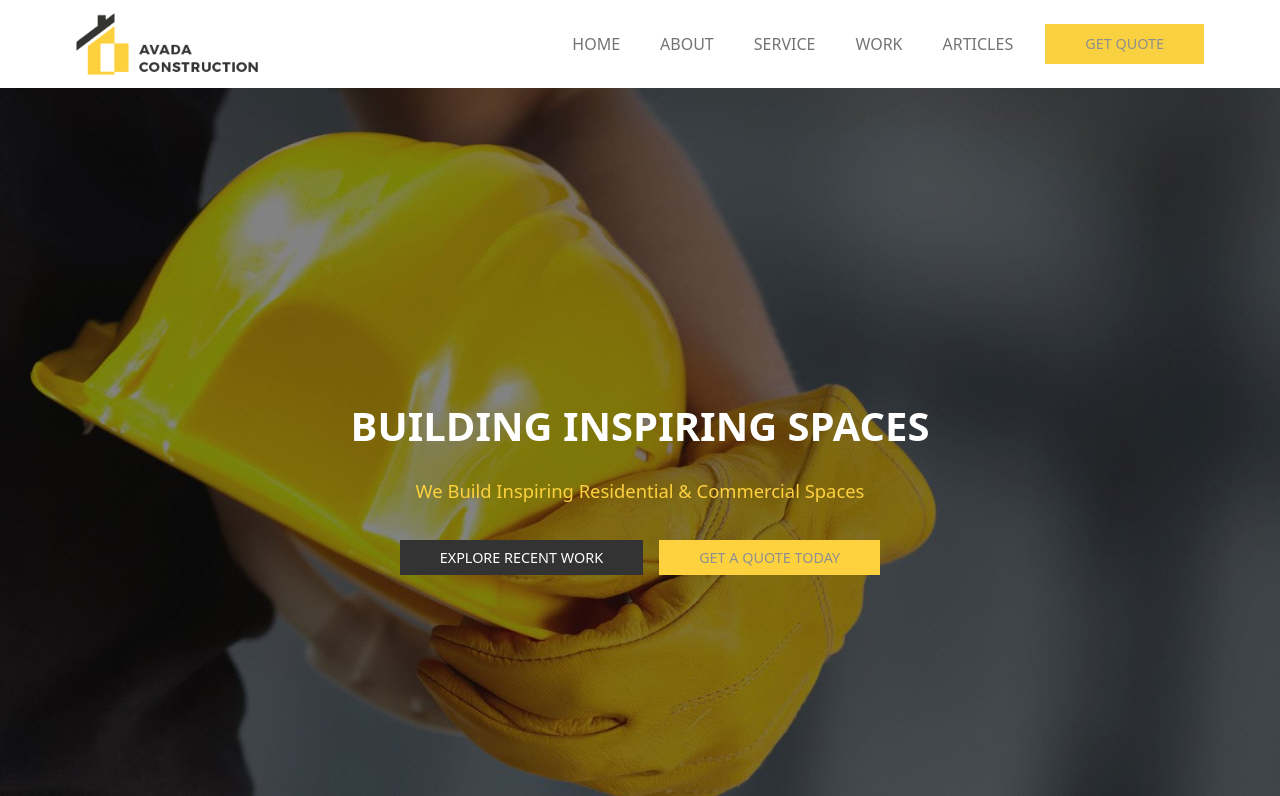
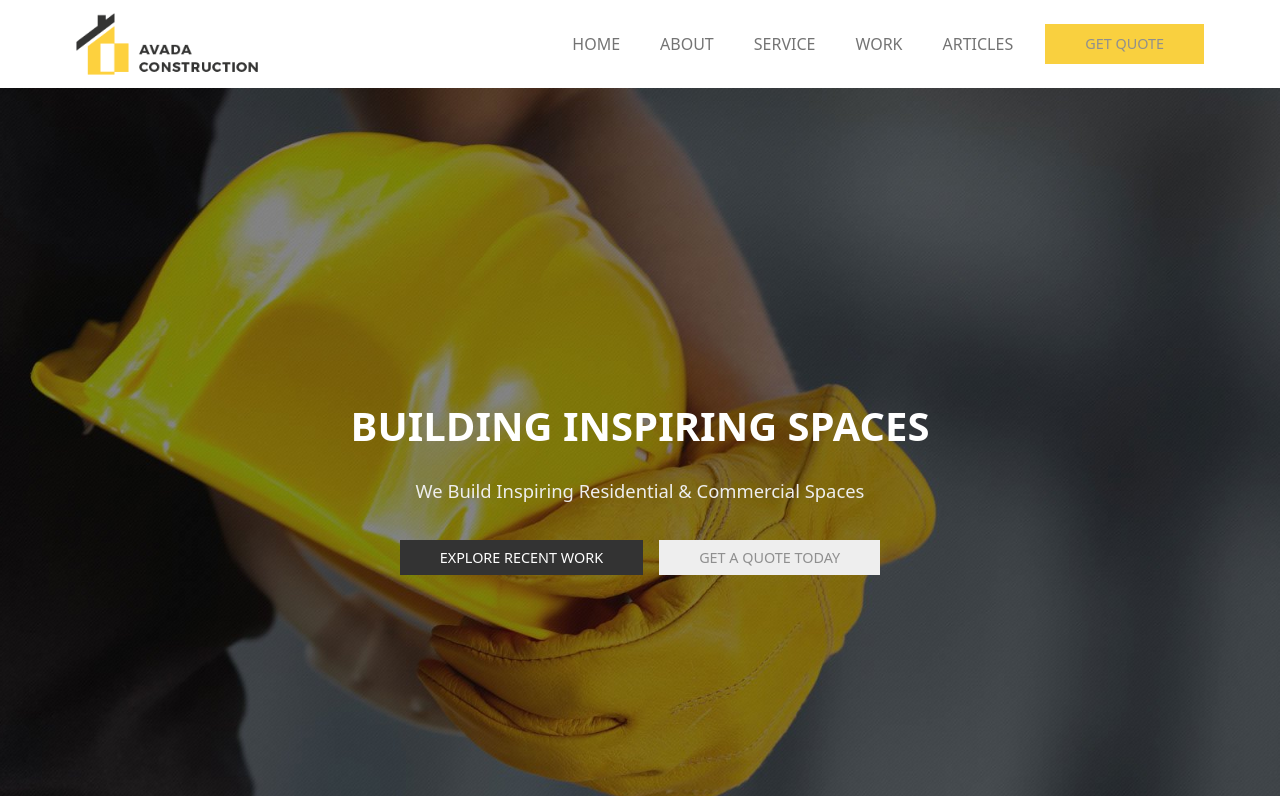
Before and after one commit to LorenzoOgnibene/proj-html-vuejs, a Vue app: page / in a window 1280 px wide. Shown: the top 796 px of the page. Built offline with nearby package versions, Linux system fonts and the light colour scheme.

Commit message:
Change color

```diff
--- a/src/store.js
+++ b/src/store.js
@@ -121,19 +121,19 @@ export const store = reactive({
             img : 'blog-post-134132600-400x241.jpg',
             title : 'Redeveloping Florida\'s Remote Southern Coast',
             date : 'December 7th 2015',
-            description : 'Technology is Here to Stay Lorem ipsum dolor sit, amet consectetur adipisicing elit. Animi, quibusdam modi quis nemo dolor voluptates.'
+            description : 'Technology is Here to Stay Lorem ipsum dolor sit amet, consectetur adipiscing elit. Vivamus purus nisl, elementum vitae consequat at, tristique ut enim. Sed ut dignissim leo. Nullam sed metus id sapien faucibus rhoncus sed'
         },
         {
             img : 'blog-post-92486644-400x241.jpg',
             title : 'How We Manage Large Costruction Projects',
             date : 'December 7th 2015',
-            description : 'Technology is Here to Stay Lorem ipsum dolor sit, amet consectetur adipisicing elit. Animi, quibusdam modi quis nemo dolor voluptates.'
+            description : 'Technology is Here to Stay Lorem ipsum dolor sit amet, consectetur adipiscing elit. Vivamus purus nisl, elementum vitae consequat at, tristique ut enim. Sed ut dignissim leo. Nullam sed metus id sapien faucibus rhoncus sed'
         },
         {
             img : 'blog-post-332773904-400x241.jpg',
             title : 'Future proofing a modern home ',
             date : 'December 6th 2015',
-            description : 'Technology is Here to Stay Lorem ipsum dolor sit, amet consectetur adipisicing elit. Animi, quibusdam modi quis nemo dolor voluptates.'
+            description : 'Technology is Here to Stay Lorem ipsum dolor sit amet, consectetur adipiscing elit. Vivamus purus nisl, elementum vitae consequat at, tristique ut enim. Sed ut dignissim leo. Nullam sed metus id sapien faucibus rhoncus sed'
         },
     ]
 })
--- a/src/style/partials/_variables.scss
+++ b/src/style/partials/_variables.scss
@@ -1,6 +1,6 @@
 //BACKGROUND COLORS
 $button-nav-bg: #f9d03f;
-$jumbo-bg-color: #fed23f;
+$jumbo-bg-color: #eeeeee;
 $button-bg-color: #333333;
 $cards-bg-color: #f5f5f5;
 $second-jumbo-bg: #f5f5f5;
@@ -9,7 +9,7 @@ $second-jumbo-bg: #f5f5f5;
 $text-color-primary: #8f8f8f;
 $text-color-secondary: #1e1e1e;
 $text-color-white: #ffffff;
-$jubo-text-color: #fed23f;
+$jubo-text-color: #eeeeee;
 $icon-color: #f9d03f;
 
 
```
